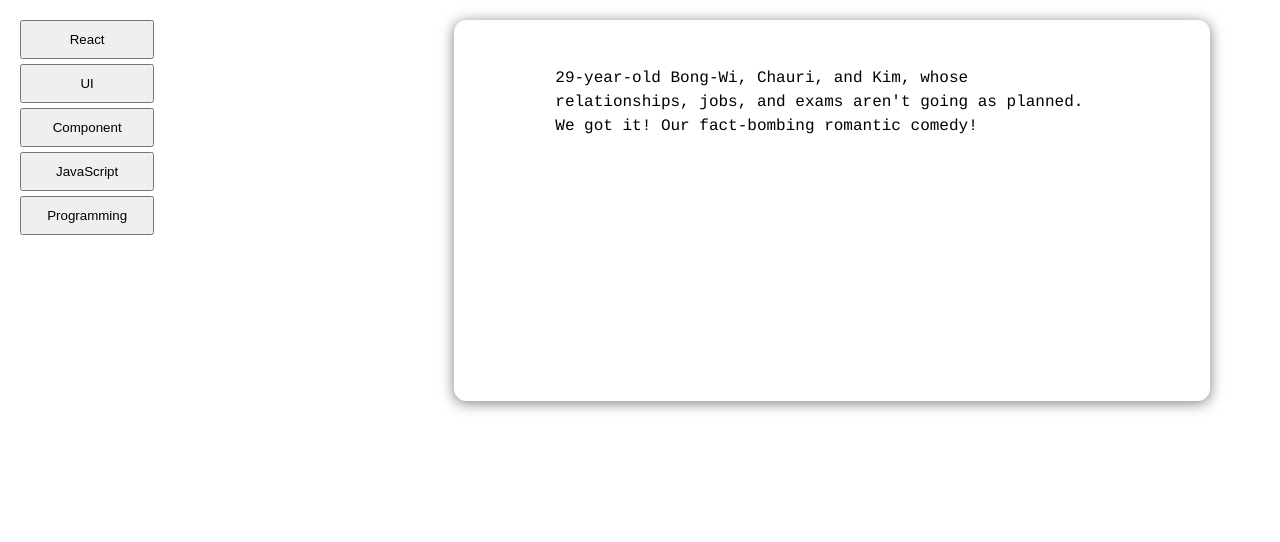
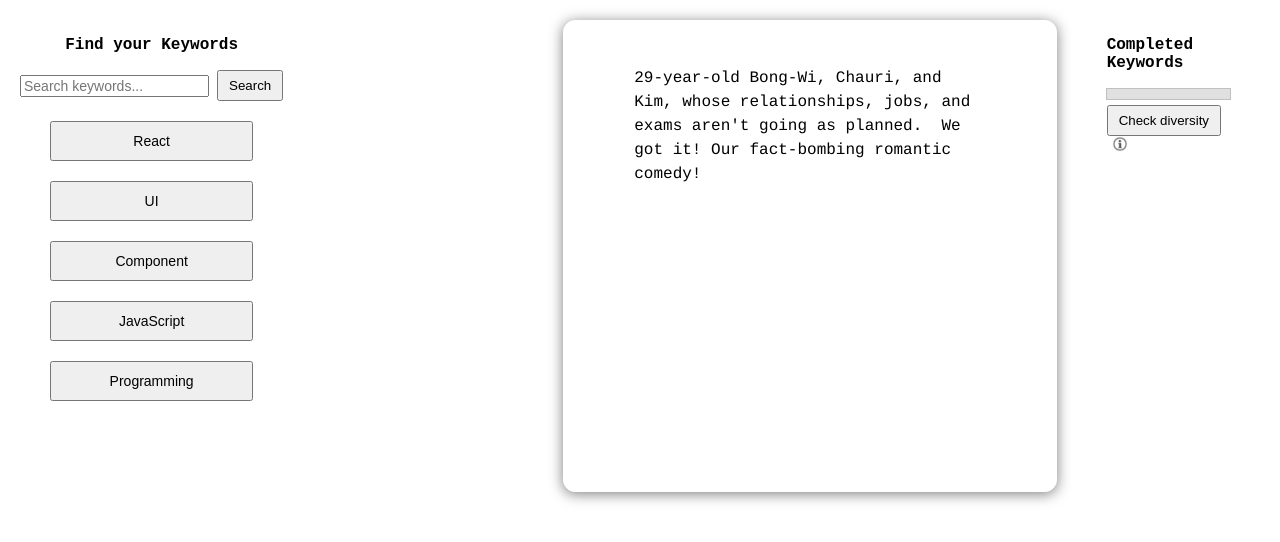
Before and after one commit to dripdropdr/storytelling-assist-client, a React (Create React App) app: page / in a window 1280 px wide. Shown: the top 542 px of the page. Built offline with nearby package versions, Linux system fonts and the light colour scheme.

Commit message:
[tmp] search, diversity, ...

```diff
--- a/src/App.css
+++ b/src/App.css
@@ -42,40 +42,55 @@
   padding: 20px;
 }
 
+button {
+  padding: 6px 10px; /* 버튼의 크기 조정 */
+  cursor: pointer; /* 버튼 위에 마우스를 올렸을 때 커서 변경 */
+  /* 기타 버튼 스타일링 */
+}
+
+.mini-header{
+  font-family:monospace;
+	font-weight:bold;
+  font-size:16px;
+}
+
 .sidebar {
   display: flex;
-  flex:1;
+  flex:0.5;
   flex-direction: column;
-  margin-right: 300px;
+  margin-right: 280px;
   flex-shrink: 0; /* 사이드바 크기를 고정 */
+
+  text-align: center;
 }
 
-.keyword-button {
-  padding: 10px;
-  margin-bottom: 5px;
-  cursor: pointer;
-  width: 100%;
-}
+.right-sidebar {
+  display: flex;
+  flex:1.5;
+  flex-direction: column;
+  margin-left: 50px;
+  margin-right: 30px;
+  flex-shrink: 0; /* 사이드바 크기를 고정 */
 
-.keyword-detail {
-  padding: 10px;
-  background-color: #f0f0f0;
-  border-left: 3px solid #007bff;
-  margin-bottom: 15px;
+  align-items: center;
 }
 
 .textarea{
   display: flex;
   flex:6;
-  /* flex-direction: column; */
+}
+
+.button-container {
+  align-self: flex-end; /* 컨테이너를 오른쪽으로 정렬 */
+  margin-top: 5px;
 }
 
 .text-view {
   flex-grow: 1;
   width: 100%;
-  height: 300px;
+  height: 100%;
   margin-left: 0px;
-  margin-right: 50px;
+  margin-right: 0px;
 
   resize:none;
   font-family:Courier, monospace;
@@ -83,8 +98,8 @@
   font-size:16px;
   background-color:#FFF;
   line-height:24px;
-  padding-left:100px;
-	padding-right:100px;
+  padding-left:70px;
+	padding-right:70px;
 	padding-top:45px;
 	padding-bottom:34px;
   -webkit-border-radius:12px;
@@ -100,11 +115,29 @@
   position: relative;
 }
 
+.keyword-button {
+  padding: 10px;
+  margin-top: 10px;
+  margin-bottom: 10px;
+  margin-left: 30px;
+  margin-right: 30px;
+  cursor: pointer;
+  width: 100%;
+  font-size: 14px;
+}
+
+/* .keyword-detail {
+  padding: 10px;
+  background-color: #f0f0f0;
+  border-left: 3px solid #007bff;
+  margin-bottom: 15px;
+} */
+
 .keyword-tooltip {
   position: absolute;
   left: 100%;
   min-width: 300px;
-  margin-left: 20px;
+  /* margin-left: 20px; */
   padding: 10px;
 
   top:0;
@@ -135,7 +168,10 @@
 .tooltip-content {
   font-size: 0.9rem;
   line-height: 1.4;
-  align-items: center;
+}
+
+.tooltip-content > p {
+  text-align: left;
 }
 
 .loading-container {
@@ -145,6 +181,56 @@
   height: 100%; /* 부모의 높이에 맞춤 */
 }
 
+.search-bar {
+  display: flex;
+  align-items: center; /* 수평 정렬을 위해 */
+  margin-bottom: 10px;
+}
+
+.search-input {
+  font-size: 14px;
+  flex-grow: 1; /* 나머지 공간을 채우기 위해 */
+  margin-right: 8px; /* 버튼과의 간격 */
+}
+
+.gauge-bar-container {
+  border: 1px solid #c0c0c0;
+  border-radius: 0px;
+  overflow: hidden;
+}
+
+.gauge-bar-fill {
+  border-radius: 0px 0 0 0px;
+}
+
+.info-button-container {
+  position: relative; /* 상대적 위치 지정 */
+  display: inline-block; /* 내부의 요소들을 inline으로 배치 */
+}
+
+.info-button {
+  margin-left: 5px; /* Ensure a gap between the buttons */
+  background: none; /* Remove default button styling if desired */
+  border: none; /* Remove default button styling if desired */
+  cursor: pointer;
+  height: 16px;
+}
+
+.info-tooltip {
+  position: absolute;
+  top: 100%; /* Position below the button */
+  left: 50%; /* Start from the middle of the button */
+  transform: translateX(-50%); /* Center the tooltip */
+  background-color: #f9f9f9;
+  border: 1px solid #cacaca;
+  border-radius: 4px;
+  padding: 10px;
+  margin-top: 5px; /* Give some space between the tooltip and the button */
+  z-index: 10; /* Make sure the tooltip is above other elements */
+  white-space: 'pre-line'; /* Prevent text from wrapping */
+
+  font-size: 10px;
+}
 
 .alert {
   position: fixed;
--- a/src/App.js
+++ b/src/App.js
@@ -6,6 +6,7 @@ const keywords = ['React', 'UI', 'Component', 'JavaScript', 'Programming'];
 
 const conceptEndpoint = '/concept-generate'
 const storyEndpoint = '/story-merge'
+const simEndpoint = '/sentence-similarity'
 
 function Loading(){
   return (
@@ -17,20 +18,19 @@ function Loading(){
     )
 }
 
-function Keyword({ keyword, text, onInsert, isTextLoading }) {
+// *************************************************************************
+function Keyword({ keyword, text, onInsert, isTextLoading, onCompleted }) {
   const [detail, setDetail] = useState('');
   const [isLoading, setIsLoading] = useState(false);
   const [isOpen, setIsOpen] = useState(false);
   const [isLoadComplete, setIsLoadComplete] = useState(false); // 상태 추가
 
-  // 로딩 상태(isTextLoading)가 변경될 때마다 실행됩니다.
-  useEffect(() => {
-    if (!isTextLoading && isOpen) {
-      setIsLoadComplete(true); // 로딩이 끝났을 때 true로 설정합니다.
-    } else {
-      setIsLoadComplete(false); // 로딩 중이거나 말풍선이 닫혔을 때 false로 설정합니다.
-    }
-  }, [isTextLoading, isOpen]);
+  const handleInsertClick = async () => {
+    setIsLoadComplete(false); // 로딩 시작 전 상태 초기화
+    await onInsert(keyword, detail);
+    setIsLoadComplete(true); // 로딩 완료 후 상태 업데이트
+    onCompleted(keyword); // App에 로딩 완료를 알림
+  };
 
   const fetchDetails = async () => {
     setIsLoading(true);
@@ -71,8 +71,10 @@ function Keyword({ keyword, text, onInsert, isTextLoading }) {
                   <p>{detail}</p>
                   {isTextLoading ? (
                     <div className="loading-container"><Loading/></div>
+                  ) : isLoadComplete ? (
+                    <div className='loading-container'><img src='/checkmark.png' width='25'/></div>
                   ) : (
-                    <button onClick={() => onInsert(keyword, detail)}>Insert?</button>
+                    <button onClick={handleInsertClick}>Insert?</button>
                   )}
                 </>
               )}
@@ -83,6 +85,7 @@ function Keyword({ keyword, text, onInsert, isTextLoading }) {
   );
 }
 
+// *************************************************************************
 function TextView({ text, onTextChange }) {
   return (
     <textarea
@@ -93,13 +96,91 @@ function TextView({ text, onTextChange }) {
   );
 }
 
+// *************************************************************************
+function GaugeBar({ value }) {
+  // 게이지 바의 색상을 계산합니다. 값에 따라 색상을 변경합니다.
+  const getColor = (value) => {
+    if (value <= 0) return '#d3d3d3'; // 회색
+    if (value >= 100) return '#ff0000'; // 붉은색
+    // 그 외의 경우, 회색과 붉은색 사이의 색상을 계산합니다.
+    const redValue = Math.floor((value / 100) * 255);
+    return `rgb(${redValue}, 0, 0)`;
+  };
+
+  // 게이지 바의 너비를 계산합니다. 값에 따라 너비가 변경됩니다.
+  const getWidth = (value) => `${Math.max(0, Math.min(100, value))}%`;
+
+  return (
+    <div className="gauge-bar-container" style={{ width: '100%', backgroundColor: '#e0e0e0' }}>
+      <div
+        className="gauge-bar-fill"
+        style={{
+          width: getWidth(value),
+          height: '10px',
+          backgroundColor: getColor(value),
+          transition: 'width 0.3s ease-in-out',
+        }}
+      />
+    </div>
+  );
+}
+
+function GaugeButton({ onCheckDiversity }) {
+  const [isTooltipVisible, setIsTooltipVisible] = useState(false);
+
+  const toggleTooltip = () => {
+    setIsTooltipVisible(!isTooltipVisible);
+  };
+
+  return(
+    <div className="button-container">
+      <button type='button' onClick={onCheckDiversity}>Check diversity</button>
+      <div className="info-button-container">
+      <img src={'./info-icon.png'} alt="Info" onClick={toggleTooltip} className="info-button"/>
+      {isTooltipVisible && (
+        <div className="info-tooltip">
+          This value is calcuated by previous compared text and now.
+        </div>
+      )}
+      </div>
+    </div>
+  )
+}
+
+
+// *************************************************************************
 function App() {
-  const [text, setText] = useState("29-year-old Bong-Wi, Chauri, and Kim, whose relationships, jobs, and exams aren't going as planned.  We got it! Our fact-bombing romantic comedy!");
+  const givenText = "29-year-old Bong-Wi, Chauri, and Kim, whose relationships, jobs, and exams aren't going as planned.  We got it! Our fact-bombing romantic comedy!"
+  const [text, setText] = useState(sessionStorage.getItem("text") || givenText);
   const [isTextLoading, setIsTextLoading] = useState(false);
+  const [completedKeywords, setCompletedKeywords] = useState([]);
   const [alert, setAlert] = useState(null); // 알림 메시지를 위한 상태
+  const [searchTerm, setSearchTerm] = useState(""); // 검색어 상태
+  const [isSearchLoading, setIsSearchLoading] = useState(false);
+  const [isSearchComplete, setIsSearchComplete] = useState(false);
+  const [completeSearchTerm, setCompleteSearchTerm] = useState("");
+  const [filteredKeywords, setFilteredKeywords] = useState(keywords); // 필터링된 키워드 목록 상태
+  const [gaugeValue, setGaugeValue] = useState(sessionStorage.getItem("gaugeValue") || 0);
+  const [previousText, setPreviousText] = useState(sessionStorage.getItem("previousText") ||givenText)
+
+  useEffect(() => {
+    const storedText = sessionStorage.getItem("text");
+    if (storedText) {
+      setText(storedText);
+      }
+    },
+  []);
+
+  useEffect(() => {
+    sessionStorage.setItem("gaugeValue", gaugeValue);
+    sessionStorage.setItem("previousText", previousText);
+  }, [gaugeValue, previousText]);
+
 
   const handleTextChange = (e) => {
-    setText(e.target.value);
+    const newText = e.target.value;
+    setText(newText);
+    sessionStorage.setItem("text", newText); // 세션 스토리지에 저장
   };
 
   const fetchText= async (keyword, concept_detail) => {
@@ -115,7 +196,7 @@ function App() {
 
       const data = await response.json();
       setIsTextLoading(false);
-      setText(data.merged_story); // API 응답에서 세부사항을 설정
+      setText(data.merged_story);
     } catch {
       setAlert('Failed to fetch data. Try again.'); // 에러 발생 시 알림 설정
       setTimeout(() => setAlert(null), 3000); // 3초 후 알림 해제
@@ -123,27 +204,96 @@ function App() {
   };
 
   const handleInsert = async (keyword, detail) => {
-    // fetchText 함수를 호출하고 인자를 전달합니다.
     await fetchText(keyword, detail);
   };
+
+  const handleLoadComplete = (keyword) => {
+    setCompletedKeywords(prevKeywords => {
+      // 중복된 키워드가 없으면 추가
+      return prevKeywords.includes(keyword) ? prevKeywords : [...prevKeywords, keyword];
+    });
+  };
+
+  // 서버에서 필터링된 키워드 목록을 가져오는 함수
+  const handleSearch = async () => {
+    if (searchTerm){
+      setIsSearchComplete(false);
+      setIsSearchLoading(true); // 로딩 상태 시작
+      try {
+        const response = await fetch(`/search-keywords?query=${encodeURIComponent(searchTerm)}`);
+        const data = await response.json();
+        setFilteredKeywords(data.keywords); // 서버로부터 받은 키워드 목록으로 상태 업데이트
+        console.log(data.keywords)
+      } catch (error) {
+        console.error("Failed to fetch keywords:", error);
+        // 에러 처리 로직 (상태 업데이트 등)
+      }
+      setIsSearchLoading(false); // 로딩 상태 종료
+      setIsSearchComplete(true);
+      setCompleteSearchTerm(searchTerm)
+    }
+  };
+
+  const handleSimilarity = async () => {
+    if (text){
+      try{
+        const response = await fetch(simEndpoint, {
+          method: 'POST',
+          headers: {
+            'Content-Type': 'application/json'
+          },
+          body: JSON.stringify({ origin:previousText , new:text })
+        });
+        const data = await response.json();
+        // 서버에서 계산된 유사도 값을 상태에 저장
+        const diversity = 100 - data.similarity;
+        setGaugeValue(diversity);
+        setPreviousText(text);
+      } catch (error){
+        console.error("Failed to calcuate similarity", error)
+      }
+    }
+  }
 
   return (
     <div className="app">
       {alert && <div className="alert">{alert}</div>}
       <div className="sidebar">
-        {keywords.map((keyword, index) => (
+        <p className='mini-header'>Find your Keywords</p>
+        <div className="search-bar">
+          <input
+            className='search-input'
+            type="text"
+            placeholder="Search keywords..."
+            value={searchTerm}
+            onChange={(e) => setSearchTerm(e.target.value)}
+          />
+          <button type='button' onClick={handleSearch}>Search</button>
+          {isSearchLoading && <Loading/>}
+        </div>
+        {isSearchComplete && <p>Result from {completeSearchTerm}..</p>}
+        {filteredKeywords.map((keyword, index) => ( // filteredKeywords
           <Keyword
             key={index}
             keyword={keyword}
             story={text}
             onInsert={handleInsert}
             isTextLoading={isTextLoading} // 로딩 상태를 Keyword 컴포넌트에 전달
+            onCompleted={handleLoadComplete}
           />
         ))}
       </div>
       <div className="textarea">
         <TextView text={text} onTextChange={handleTextChange} />
       </div>
+      <div className="right-sidebar">
+        <p className='mini-header'>Completed Keywords</p>
+        <GaugeBar value={gaugeValue} />
+        <GaugeButton onCheckDiversity={handleSimilarity}/>
+          {completedKeywords.map((keyword, index) => (
+            <div className='keyword-container'><button className="keyword-button" key={index}>{keyword}</button></div>
+          ))}
+      </div>
     </div>
   );
 }
```
Also changed, not shown: public/checkmark.png (added), public/info-icon.png (added).
